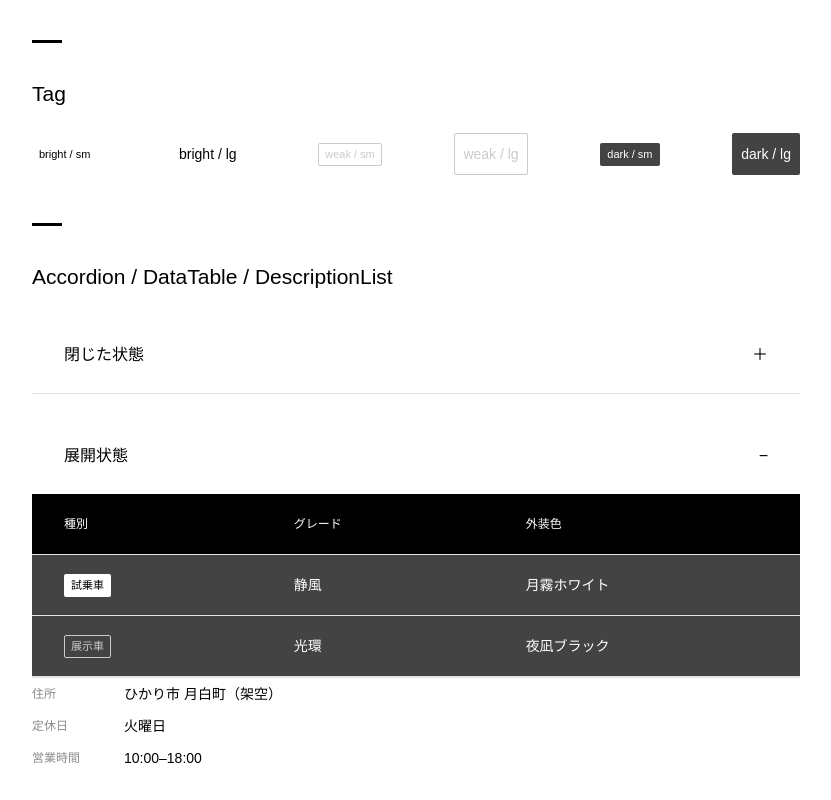
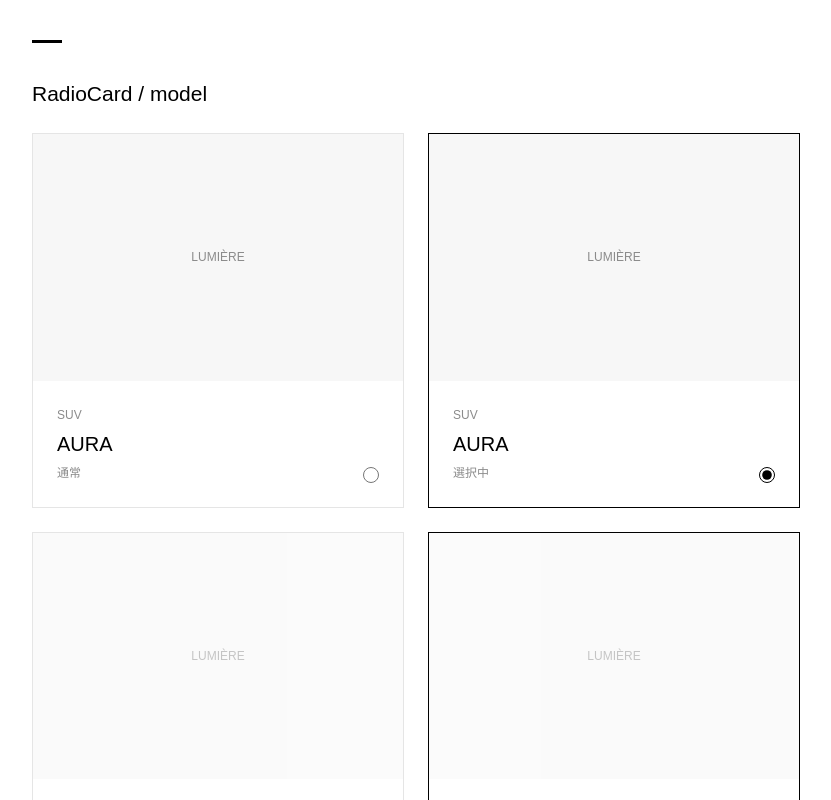
Before and after one commit to mnoritake-twigma/toyota-codeLayers, a React (Vite) app: page /ds in a window 1280 px wide. Shown: the part 4420-5220 px from the top of the page, without its empty margins (224-1055 px from the left). Built offline with nearby package versions, Linux system fonts and the light colour scheme; no server answers.

Commit message:
Improve model selection with image-led cards

```diff
--- a/scripts/build-tokens.ts
+++ b/scripts/build-tokens.ts
@@ -33,6 +33,7 @@ function resolve(value: unknown): string {
 const variables: string[] = [],
   theme: string[] = [];
 const namespaces: Record<string, string> = {
+  aspectRatio: "aspect",
   color: "color",
   space: "spacing",
   radius: "radius",
--- a/src/app/ds-catalog/Catalog.tsx
+++ b/src/app/ds-catalog/Catalog.tsx
@@ -159,6 +159,27 @@ export function Catalog() {
       >
         選択済み・無効
       </DS.RadioCard>
+      <DS.SectionHeading>RadioCard / model</DS.SectionHeading>
+      <div className="ds-model-grid">
+        {["通常", "選択中", "無効", "選択済み・無効"].map((state, i) => (
+          <DS.RadioCard
+            key={state}
+            variant="model"
+            name={`model-preview-${i}`}
+            value={state}
+            selected={i % 2 === 1}
+            disabled={i > 1}
+            onSelect={() => {}}
+          >
+            <DS.AssetImage variant="model" alt="架空モデルのプレースホルダ" />
+            <span className="ds-model-details">
+              <span className="ds-hint">SUV</span>
+              <span className="ds-subtitle">AURA</span>
+              <span className="ds-hint">{state}</span>
+            </span>
+          </DS.RadioCard>
+        ))}
+      </div>
       <DS.SectionHeading>Tag</DS.SectionHeading>
       <div className="ds-row">
         {(["bright", "weak", "dark"] as const).flatMap((variant) =>
--- a/src/app/pages/ModelSelect.tsx
+++ b/src/app/pages/ModelSelect.tsx
@@ -12,7 +12,7 @@ export function ModelSelect() {
         <SectionHeading>ご希望のモデルをお選びください</SectionHeading>
         <p className="ds-hint">気になる一台を、試乗でお確かめください。</p>
       </div>
-      <div className="ds-stack">
+      <div className="ds-model-grid">
         {models.map((model) => (
           <ModelCard
             key={model.code}
--- a/src/components/ModelCard.tsx
+++ b/src/components/ModelCard.tsx
@@ -12,6 +12,7 @@ export function ModelCard({
 }) {
   return (
     <RadioCard
+      variant="model"
       name="model"
       value={model.code}
       selected={selected}
@@ -22,9 +23,11 @@ export function ModelCard({
         src={modelImage(model.code)}
         alt={`${model.name}：AI生成の架空車両イメージ`}
       />
-      <span className="ds-hint">{model.category}</span>
-      <span className="ds-subtitle">{model.name}</span>
-      <span className="ds-hint">{model.tagline}</span>
+      <span className="ds-model-details">
+        <span className="ds-hint">{model.category}</span>
+        <span className="ds-subtitle">{model.name}</span>
+        <span className="ds-hint">{model.tagline}</span>
+      </span>
     </RadioCard>
   );
 }
--- a/src/ds/DESIGN_SYSTEM.md
+++ b/src/ds/DESIGN_SYSTEM.md
@@ -30,7 +30,7 @@ fontSize/lineHeightはpage-title 28/40、section-title 21/31.5、sub-title20/30
 | Select          | 同上。単一選択。自由入力不可                                                                         | `<Select label="県"><option>東京都</option></Select>`                           |
 | Tabs            | items、value、onChange、panelId。検索方法の切替。ページ遷移に使わない。矢印/Home/End対応             | `<Tabs label="検索" items={items} value={tab} onChange={setTab}/>`              |
 | SectionHeading  | required、children。短線付きセクション。小見出しには使わない                                         | `<SectionHeading required>販売店</SectionHeading>`                              |
-| RadioCard       | name、value、selected、onSelect、disabled。単一モデル選択。複数選択不可                              | `<RadioCard name="model" value="A" selected onSelect={select}>A</RadioCard>`    |
+| RadioCard       | name、value、selected、onSelect、disabled、variant(default/model)。modelは画像を上段、情報を下段に置くカード。単一モデル選択。複数選択不可                              | `<RadioCard name="model" value="A" selected onSelect={select}>A</RadioCard>`    |
 | Accordion       | title、summary、defaultOpen。登録車両を隠す。summary内に操作部品を入れない                           | `<Accordion title="販売店">内容</Accordion>`                                    |
 | DataTable       | caption、columns、rows(key/cells)。車両の比較。レイアウト目的不可                                    | `<DataTable caption="車両" columns={columns} rows={rows}/>`                     |
 | DescriptionList | items(label/value)。住所・確認内容。操作一覧には使わない                                             | `<DescriptionList items={items}/>`                                              |
@@ -47,7 +47,7 @@ fontSize/lineHeightはpage-title 28/40、section-title 21/31.5、sub-title20/30
 | Placeholder     | variant dealer/model、label。画像なしの枠。実写画像は使わない                                        | `<Placeholder label="販売店"/>`                                                 |
 
 AssetImageは `src`（リポジトリ内画像）、`alt`、`variant`（dealer/model）を受けます。例：`<AssetImage src={image} alt="架空の店舗" />`。
-寸法はPlaceholderと共通。dealerは131×80でcover、modelは幅100%×高さ80でcontain（車体を切らない）です。
+寸法はPlaceholderと共通。dealerは131×80でcover、modelは幅100%・縦横比3:2（semantic aspectRatio.model）でcontain（車体を切らない）です。
 src未設定・ロード失敗なら同じ枠へ戻り、src変更時は再試行します。実在モデルに見える疑義画像と外部URLは渡しません。
 
 ## パターン
@@ -72,3 +72,5 @@ Tag lgの余白は8pxを採用。日時の候補はデモ営業時間の10:00〜
 読み込みのSpinnerは現在文字色、SkeletonとNoticeは薄いグレー。フォーカスのみ黒2px＋白2pxの線を使います。
 
 カタログ用の `ds-preview-hover` / `ds-preview-focus` は静的な状態見本です。アプリで常時使わず、実操作の疑似クラスに任せます。フォームのホバーは下線を黒にします。全公開部品はforwardRefに対応します。
+
+モデル選択は ds-model-grid（PC2列・モバイル1列）に RadioCard variant="model" を並べ、画像の下を ds-model-details で包みます。従来の高さ80のモデル画像は車体が小さすぎたため、3:2の画像領域に変更。店舗画像の131×80は維持します。
--- a/src/ds/components/Controls.tsx
+++ b/src/ds/components/Controls.tsx
@@ -291,13 +291,19 @@ export const RadioCard = forwardRef<
     name: string;
     value: string;
     selected: boolean;
+    variant?: "default" | "model";
     disabled?: boolean;
     onSelect: () => void;
     children: ReactNode;
   }
->(function RadioCard({ children, selected, onSelect, ...props }, ref) {
+>(function RadioCard(
+  { children, selected, onSelect, variant = "default", ...props },
+  ref,
+) {
   return (
-    <label className={`ds-radio-card ${selected ? "ds-selected" : ""}`}>
+    <label
+      className={`ds-radio-card ds-radio-card--${variant} ${selected ? "ds-selected" : ""}`}
+    >
       <input
         {...props}
         ref={ref}
--- a/src/ds/styles.css
+++ b/src/ds/styles.css
@@ -419,8 +419,8 @@
   }
   .ds-placeholder-image--model {
     width: 100%;
-    height: var(--ds-size-thumbnail-height);
-    margin-bottom: var(--ds-space-md);
+    aspect-ratio: var(--ds-aspectRatio-model);
+    border: none;
   }
   .ds-description {
     margin: 0;
@@ -593,3 +593,43 @@
 .ds-placeholder-image--model.ds-asset-image img {
   object-fit: contain;
 }
+
+.ds-model-grid {
+  margin-top: var(--ds-space-lg);
+}
+.ds-radio-card--model {
+  position: relative;
+  padding: 0;
+  display: block;
+  background: var(--ds-color-surface-default);
+}
+.ds-radio-card--model > span {
+  display: block;
+}
+.ds-radio-card--model > input {
+  position: absolute;
+  right: var(--ds-space-lg);
+  bottom: var(--ds-space-lg);
+  margin: 0;
+}
+.ds-model-details {
+  display: grid;
+  gap: var(--ds-space-tiny);
+  padding: var(--ds-space-lg);
+  padding-right: var(--ds-space-section);
+}
+.ds-radio-card--model.ds-selected {
+  outline: var(--ds-space-hairline) solid var(--ds-color-border-strong);
+  outline-offset: calc(-1 * var(--ds-space-hairline));
+}
+.ds-radio-card--model:has(input:focus-visible) {
+  outline: var(--ds-space-micro) solid var(--ds-color-focus-ring);
+  outline-offset: var(--ds-space-micro);
+  box-shadow: 0 0 0 var(--ds-space-micro) var(--ds-color-focus-gap);
+}
+.ds-radio-card--model:has(:disabled) {
+  border-color: var(--ds-color-border-subtle);
+}
+.ds-radio-card--model:has(:disabled) .ds-asset-image {
+  opacity: 0.5;
+}
--- a/src/ds/tokens/theme.css
+++ b/src/ds/tokens/theme.css
@@ -70,4 +70,5 @@
   --leading-tag: var(--ds-lineHeight-tag);
   --leading-step: var(--ds-lineHeight-step);
   --font-body: var(--ds-fontFamily-body);
+  --aspect-model: var(--ds-aspectRatio-model);
 }
--- a/src/ds/tokens/tokens.css
+++ b/src/ds/tokens/tokens.css
@@ -61,4 +61,5 @@
   --ds-lineHeight-tag: 11px;
   --ds-lineHeight-step: 32px;
   --ds-fontFamily-body: "Hiragino Kaku Gothic ProN", "Hiragino Sans", "Meiryo", sans-serif;
+  --ds-aspectRatio-model: 1.5;
 }
--- a/src/ds/tokens/tokens.json
+++ b/src/ds/tokens/tokens.json
@@ -317,6 +317,12 @@
           "sans-serif"
         ]
       }
+    },
+    "ratio": {
+      "landscape": {
+        "$type": "number",
+        "$value": 1.5
+      }
     }
   },
   "semantic": {
@@ -577,6 +583,12 @@
         "$type": "fontFamily",
         "$value": "{primitive.font.system}"
       }
+    },
+    "aspectRatio": {
+      "model": {
+        "$type": "number",
+        "$value": "{primitive.ratio.landscape}"
+      }
     }
   }
 }
```
